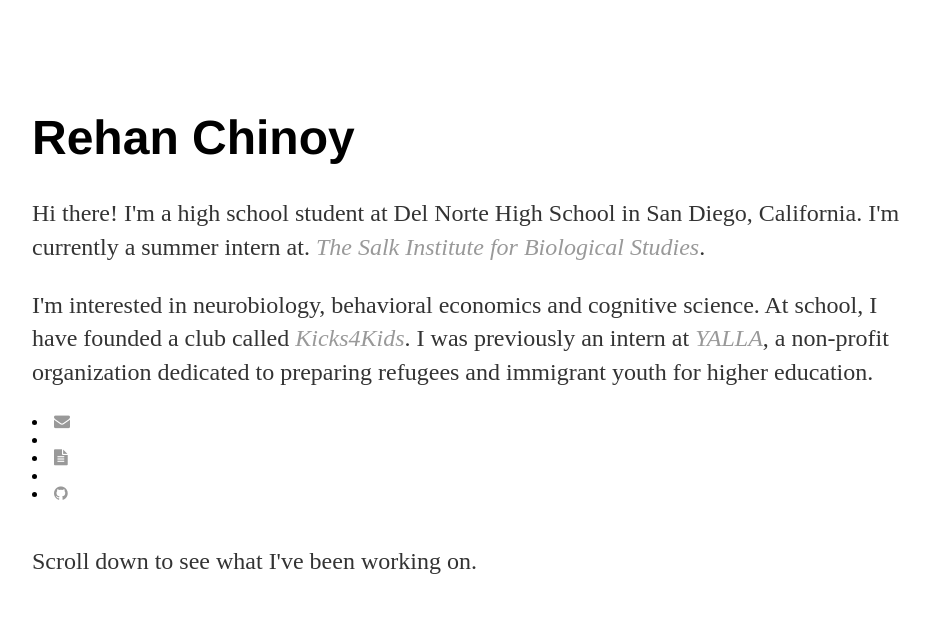
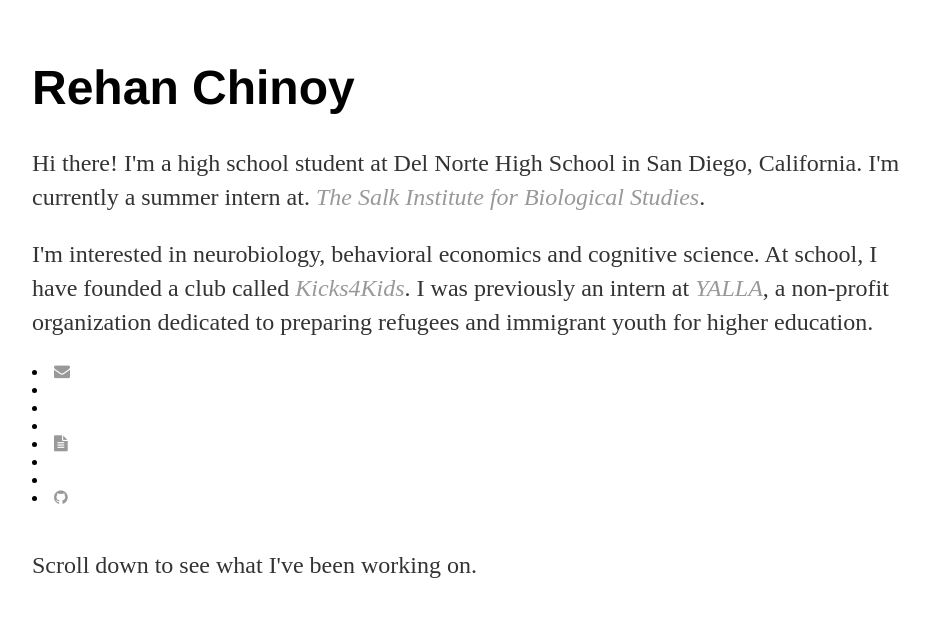
Before and after one commit to rehanchinoy/rehanchinoy.github.io, a Jekyll site: the page built from index.html, in a window 1280 px wide. Shown: the top 617 px of the page, without its empty margins (160-1089 px from the left). Built offline with Jekyll 4.4.1, drawn with Linux system fonts in a browser that asks for light colours; nearby versions of some CDN libraries; some web fonts are replaced.

Commit message:
Update index.html

```diff
--- a/index.html
+++ b/index.html
@@ -1,9 +1,6 @@
 ---
 layout: default
 ---
-<div class="background"></div>
-<div class="top">
-  <div class="top-content">
     <h1>Rehan Chinoy</h1>
 
     <p>Hi there! I'm a high school student at Del Norte High School in San Diego, California. I'm currently a summer intern at. <em><a href="http://callaway.salk.edu/">The Salk Institute for Biological Studies</a></em>.</p>
@@ -18,10 +15,13 @@ layout: default
       </li>
       <li>
       <li>
+      <li>
+      <li>
         <a href="rehan'sresume.pdf" target="_blank">
         <i class="fa fa-file-text"></i>
       </a>
       </li>
+      <li>
       <li>
       <li>
         <a href="https://github.com/rehanchinoy" target="_blank">
```
